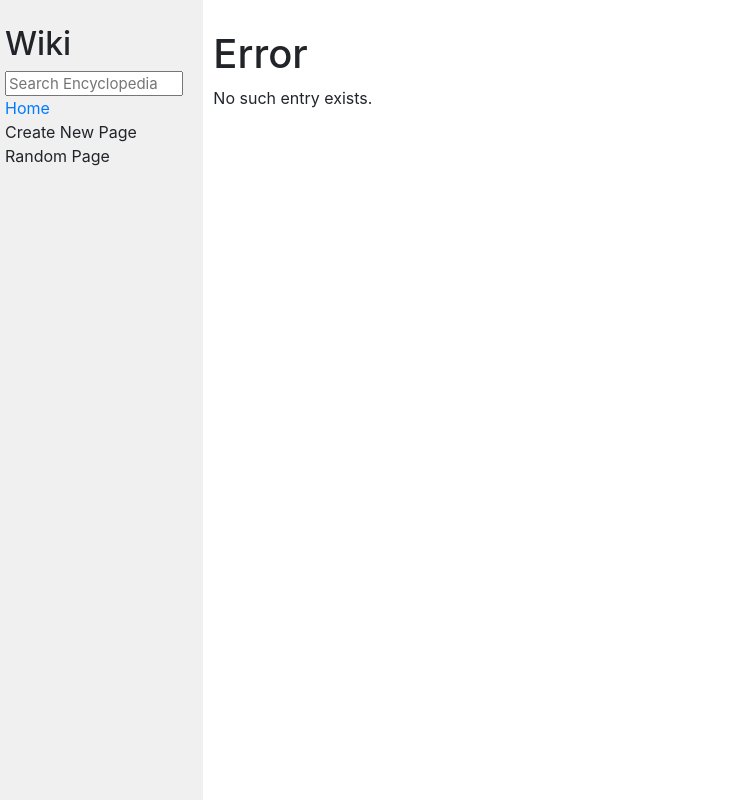
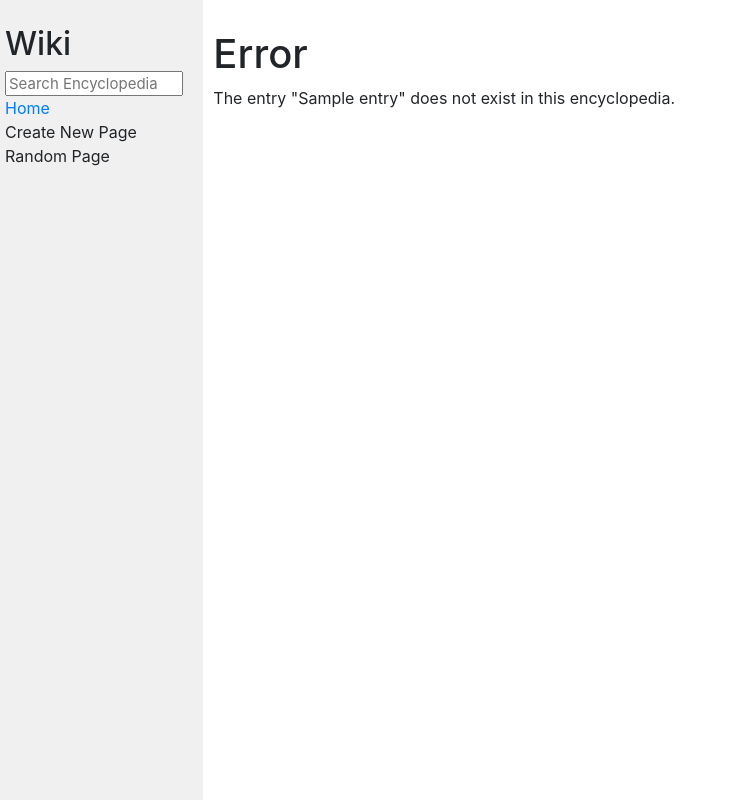
Before and after one commit to alfaropat/project1, a Django app: template encyclopedia/templates/encyclopedia/error.html in a window 1280 px wide. Shown: the whole page, without its empty margins (0-732 px from the left). Run offline with Django 3.2, Linux system fonts and the light colour scheme; the template is opened without the code that fills it: most values are stand-ins (such as "Sample title", 1, 10 or a date in 2020); parts of the project's set-up code (start-up, migrations or seed data) failed here and were passed over; some libraries are stand-ins or nearby versions.

Commit message:
Modified error page with entry variable and added error function to views.py

```diff
--- a/encyclopedia/templates/encyclopedia/error.html
+++ b/encyclopedia/templates/encyclopedia/error.html
@@ -7,6 +7,6 @@
 {% block body %}
     <h1>Error</h1>
 
-    <p> No such entry exists.</p>
+    <p> The entry "{{ entry }}" does not exist in this encyclopedia.</p>
 
 {% endblock %}
--- a/encyclopedia/views.py
+++ b/encyclopedia/views.py
@@ -7,3 +7,8 @@ def index(request):
     return render(request, "encyclopedia/index.html", {
         "entries": util.list_entries()
     })
+
+def error(request, name):
+    return render(request, "encyclopedia/error", {
+        "entry": name
+    })
```
